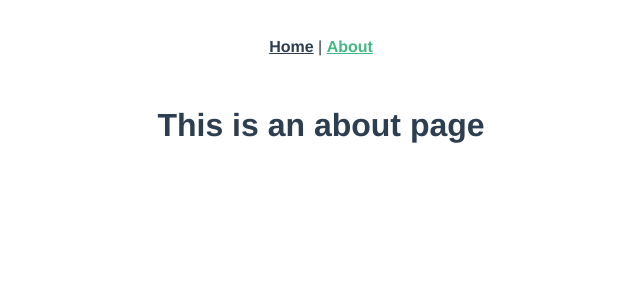
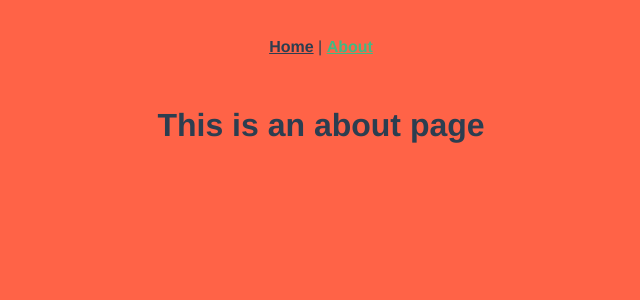
Before and after one commit to cherogit/notes_front, a Vue app: page /about in a window 1280 px wide. Shown: the top 300 px of the page, without its empty margins (319-959 px from the left). Built offline with nearby package versions, Linux system fonts and the light colour scheme.

Commit message:
create project

```diff
--- /dev/null
+++ b/src/assets/styles/main.less
@@ -0,0 +1,3 @@
+body {
+  background-color: tomato;
+}
--- a/src/main.ts
+++ b/src/main.ts
@@ -1,3 +1,5 @@
+import './assets/styles/main.less'
+
 import { createApp } from 'vue'
 import App from './App.vue'
 import router from './router'
```
Also changed, not shown: src/store/index.ts (+5 -9 lines).
